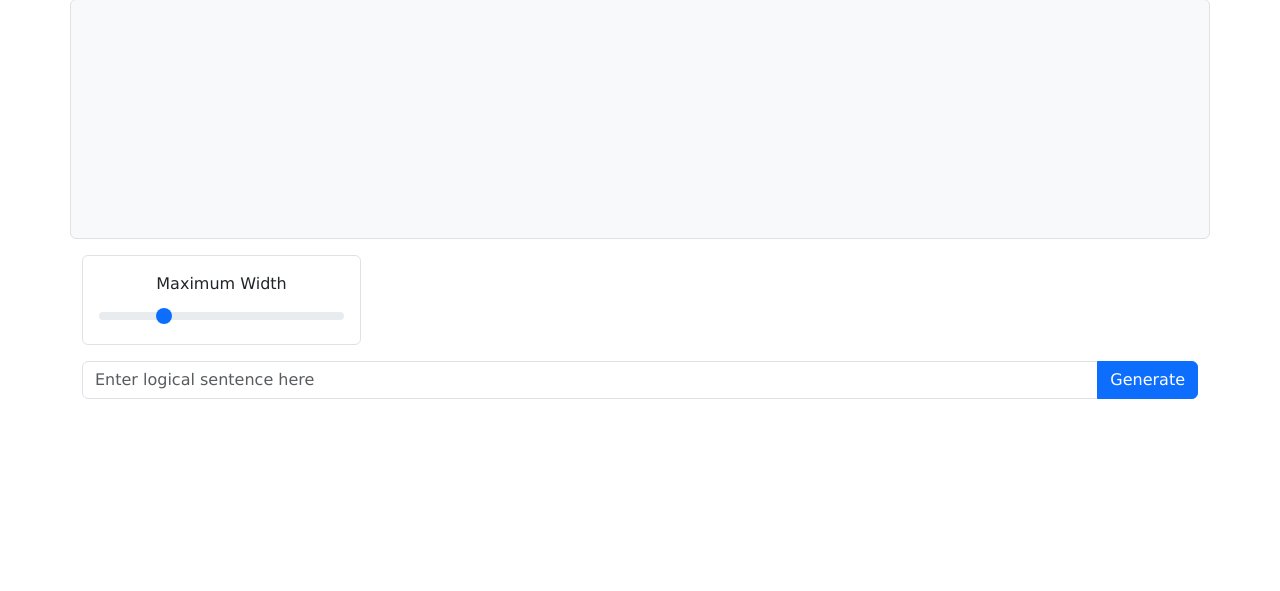
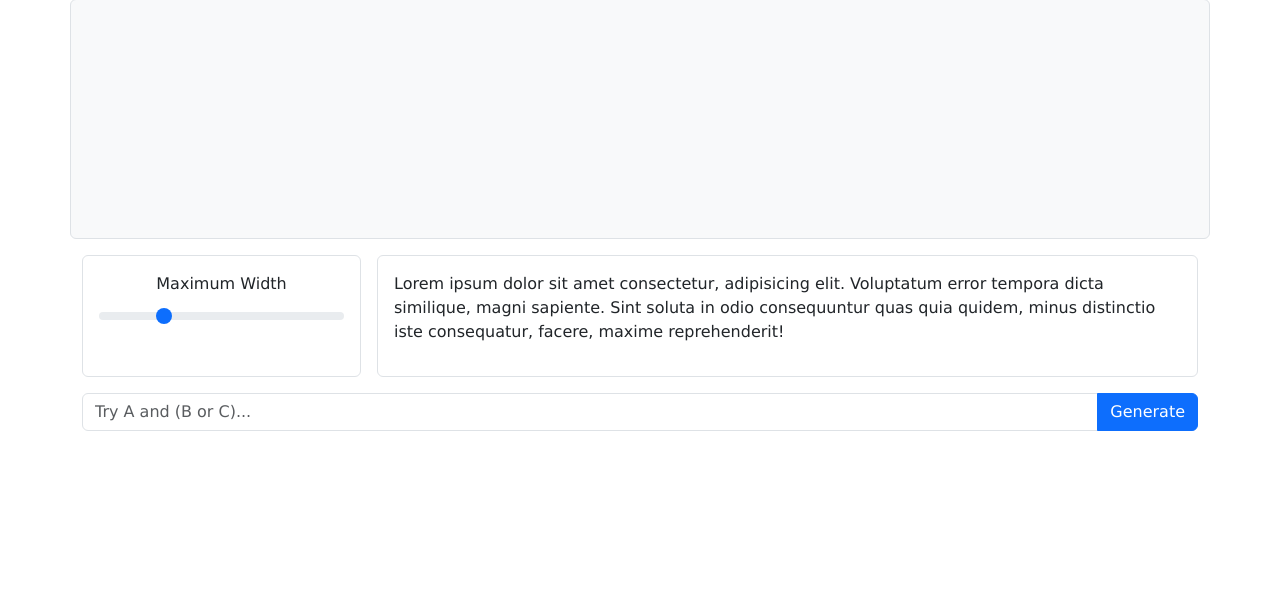
Before and after one commit to ottoesp/logicgatediagramgenerator, a Django app: page /diagramapp/ in a window 1280 px wide. Shown: the part 657-1248 px from the top of the page. Before the commit the page ends 1056 px from the top, so only its background shows below. Run offline with Django 5.2, Linux system fonts and the light colour scheme.

Commit message:
Limited input size, changed formatting of slider and added a little info box

```diff
--- a/diagramapp/static/scripts/scripts.js
+++ b/diagramapp/static/scripts/scripts.js
@@ -1,9 +1,20 @@
+const MAX_INPUT_SIZE = 50
+
 function onGenerateButtonClick(buttonElement) {
+
+    let input = document.getElementById("maininput").value
+    if (input.length > MAX_INPUT_SIZE) {
+        inputTooLargeError()
+    } else {
+        fetchGeneratorOutput(buttonElement, input)
+    }
+
+}
+
+function fetchGeneratorOutput(buttonElement, input) {
     const url = buttonElement.getAttribute('data-url');
     const outputText = document.getElementById("output");
     const csrftoken = Cookies.get('csrftoken')
-
-    let input = document.getElementById("maininput").value
 
     fetch(url, {
         method: 'POST',
@@ -30,3 +41,8 @@ function onGenerateButtonClick(buttonElement) {
                 // Handle any errors
             });
 }
+
+function inputTooLargeError() {
+    const outputText = document.getElementById("output");
+    outputText.textContent = "Error: Input too Large"
+}
--- a/diagramapp/templates/index.html
+++ b/diagramapp/templates/index.html
@@ -49,16 +49,21 @@
             </div>
         </div>
         <div class="row">
-            <div class="col bg-light border rounded p-3 mb-3 output-min-height">
-                <pre id="output">
+            <div class="col bg-light border rounded p-3 mb-3 output-min-height d-flex justify-content-center align-items-center text-center">
+                <pre id="output" class="m-0 w-100">
             </div>
         </div>
-        <div class="row mb-3 mx-0 border rounded p-3 w-25">
-            <label for="max-width-selector" class="form-label text-center">Maximum Width</label>
-            <input type="range" id="max-width-selector" class="form-range" min="2" max="10" step="1" value="4">
+        <div class="row mb-3 mx-0 gap-3">
+            <div class="col-3 border rounded p-3 text-center">
+                <label for="max-width-selector" class="form-label">Maximum Width</label>
+                <input type="range" id="max-width-selector" class="form-range" min="2" max="10" step="1" value="4">
+            </div>
+            <div class="col border rounded p-3">
+                <p>Lorem ipsum dolor sit amet consectetur, adipisicing elit. Voluptatum error tempora dicta similique, magni sapiente. Sint soluta in odio consequuntur quas quia quidem, minus distinctio iste consequatur, facere, maxime reprehenderit!</p>
+            </div>
         </div>
         <div class="input-group">
-            <input type="text" class="form-control" id="maininput" placeholder="Enter logical sentence here">
+            <input type="text" class="form-control" id="maininput" placeholder="Try A and (B or C)...">
             <button id="generateButton"
                     class="btn btn-primary"
                     data-url="{% url 'generate' %}"
```
